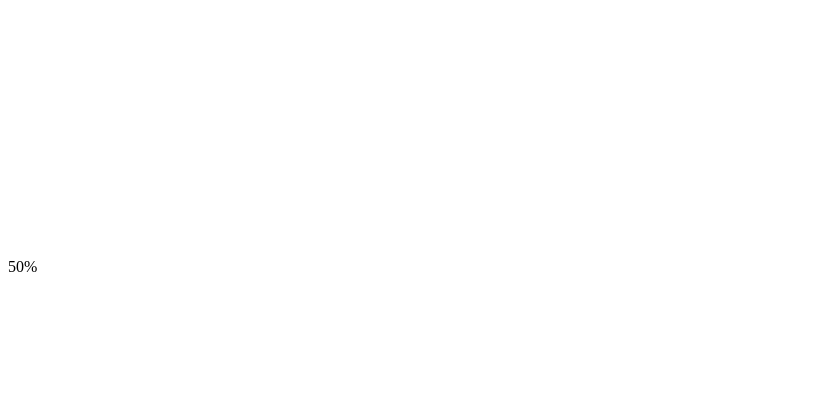
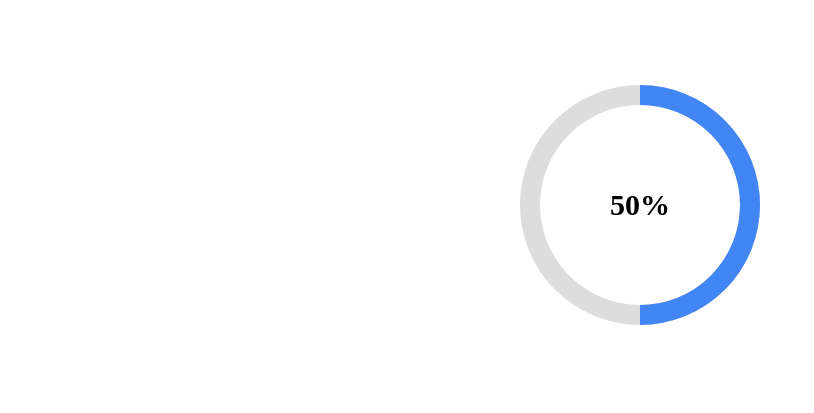
Before and after one commit to RotemEZ/cdcdcs, a plain HTML site: page index.html in a window 1280 px wide. Shown: the whole page, without its empty margins (0-814 px from the left). Drawn offline with Linux system fonts and the light colour scheme.

Commit message:
Update index.html

```diff
--- a/index.html
+++ b/index.html
@@ -1,5 +1,78 @@
+<!DOCTYPE html>
+<html>
+<head>
+<meta charset="UTF-8">
+<title>Ring Slider</title>
+
+<style>
+#probContainer {
+    position: relative;
+    width: 250px;
+    height: 250px;
+    margin: 80px auto;
+}
+#probValue {
+    position: absolute;
+    top: 50%;
+    left: 50%;
+    transform: translate(-50%, -50%);
+    font-size: 30px;
+    font-weight: bold;
+}
+</style>
+
+</head>
+<body>
+
 <div id="probContainer">
     <canvas id="probRing" width="250" height="250"></canvas>
     <div id="probValue">50%</div>
 </div>
-<input type="hidden" id="probField" name="probField" />
+
+<script>
+var canvas = document.getElementById("probRing");
+var ctx = canvas.getContext("2d");
+var valueDisplay = document.getElementById("probValue");
+
+var radius = 110;
+var lineWidth = 20;
+var p = 0.5;
+
+function drawRing() {
+    ctx.clearRect(0, 0, canvas.width, canvas.height);
+
+    // Background
+    ctx.beginPath();
+    ctx.arc(125, 125, radius, 0, 2*Math.PI);
+    ctx.strokeStyle = "#dddddd";
+    ctx.lineWidth = lineWidth;
+    ctx.stroke();
+
+    // Filled part
+    ctx.beginPath();
+    ctx.arc(125, 125, radius, -Math.PI/2, (2*Math.PI*p)-Math.PI/2);
+    ctx.strokeStyle = "#4285f4";
+    ctx.lineWidth = lineWidth;
+    ctx.stroke();
+
+    valueDisplay.innerHTML = Math.round(p*100) + "%";
+}
+
+drawRing();
+
+canvas.addEventListener("click", function(e) {
+    var rect = canvas.getBoundingClientRect();
+    var x = e.clientX - rect.left - 125;
+    var y = e.clientY - rect.top - 125;
+
+    var angle = Math.atan2(y, x);
+    angle = angle < -Math.PI/2 ? angle + 2*Math.PI : angle;
+    p = (angle + Math.PI/2) / (2*Math.PI);
+    p = Math.min(Math.max(p, 0), 1);
+
+    drawRing();
+});
+</script>
+
+</body>
+</html>
```
